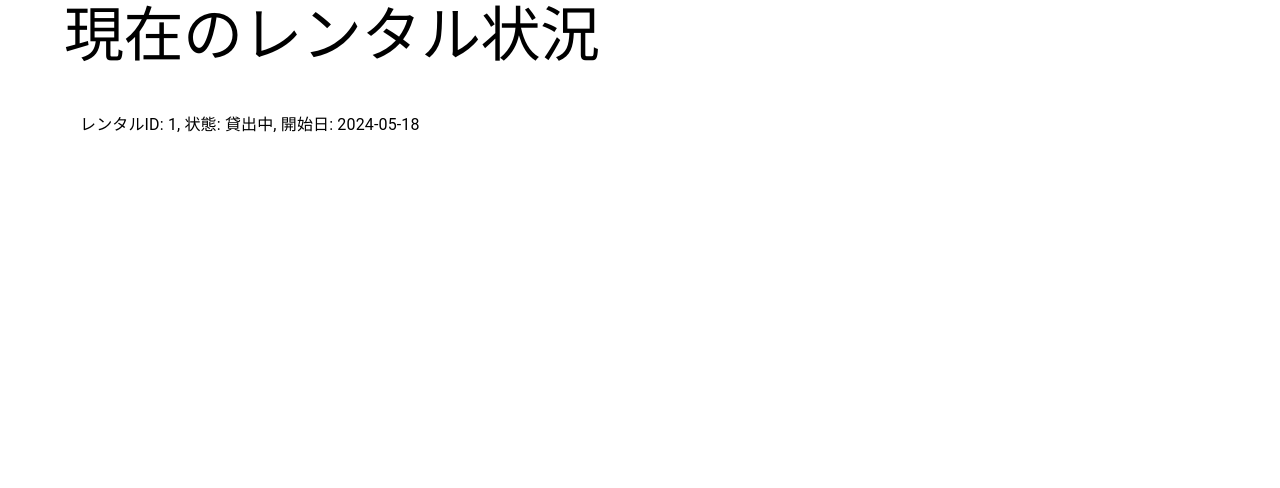
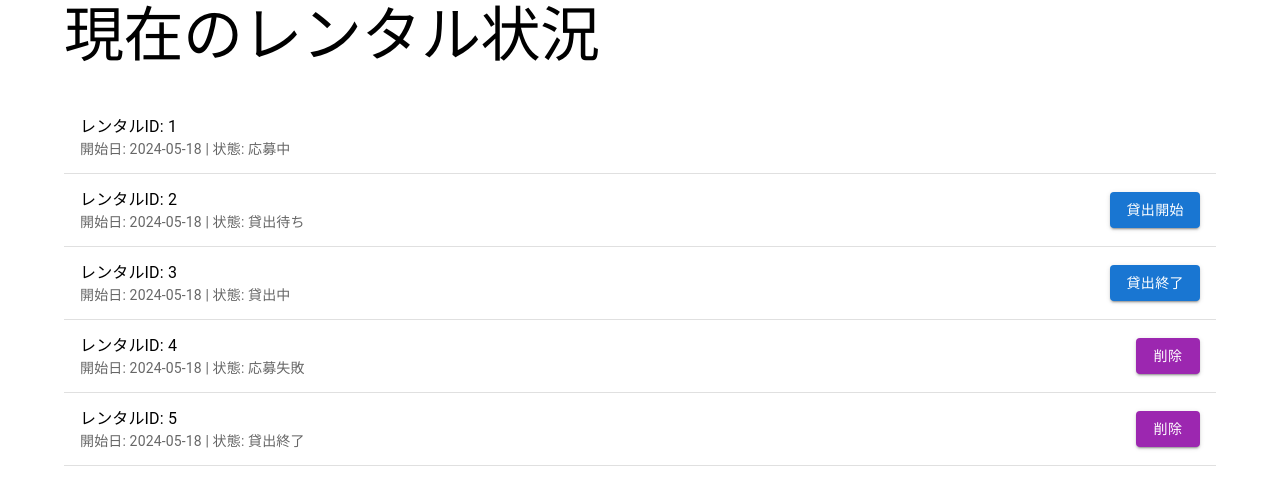
Before and after one commit to kento3485/hackathon_biprogy_2024_5_v2, a React (Create React App) app in the folder my-liff-app/: page /application-status in a window 1280 px wide. Shown: the top 488 px of the page. Built offline with nearby package versions, Linux system fonts and the light colour scheme.

Commit message:
Status change button

```diff
--- a/my-liff-app/src/components/ApplicationStatus.js
+++ b/my-liff-app/src/components/ApplicationStatus.js
@@ -1,16 +1,36 @@
 // src/components/ApplicationStatus.js
-import React from 'react';
-import { Container, Typography, List, ListItem, ListItemText } from '@mui/material';
+import React, { useState } from 'react';
+import { Container, Typography, List, ListItem, ListItemText, Button, Box } from '@mui/material';
 import { applications } from '../data/dummyData';
 
 const ApplicationStatus = () => {
+  const [appData, setAppData] = useState(applications);
+
+  const handleDelete = (rentalId) => {
+    setAppData(appData.filter(app => app.rental_id !== rentalId));
+  };
+
+  const handleStatusChange = (rentalId, newStatus) => {
+    setAppData(appData.map(app => app.rental_id === rentalId ? { ...app, status: newStatus } : app));
+  };
+
   return (
     <Container>
       <Typography variant="h2" gutterBottom>現在のレンタル状況</Typography>
       <List>
-        {applications.map((app, index) => (
-          <ListItem key={index}>
-            <ListItemText primary={`レンタルID: ${app.rental_id}, 状態: ${app.status}, 開始日: ${app.start_date}`} />
+        {appData.map((app) => (
+          <ListItem key={app.rental_id} divider>
+            <ListItemText
+              primary={`レンタルID: ${app.rental_id}`}
+              secondary={`開始日: ${app.start_date} | 状態: ${app.status}`}
+            />
+            {app.status === "応募失敗" || app.status === "貸出終了" ? (
+              <Button variant="contained" color="secondary" onClick={() => handleDelete(app.rental_id)}>削除</Button>
+            ) : app.status === "貸出待ち" ? (
+              <Button variant="contained" color="primary" onClick={() => handleStatusChange(app.rental_id, "貸出中")}>貸出開始</Button>
+            ) : app.status === "貸出中" ? (
+              <Button variant="contained" color="primary" onClick={() => handleStatusChange(app.rental_id, "貸出終了")}>貸出終了</Button>
+            ) : null}
           </ListItem>
         ))}
       </List>
--- a/my-liff-app/src/data/dummyData.js
+++ b/my-liff-app/src/data/dummyData.js
@@ -24,15 +24,40 @@ export const users = [
     // 他のレンタルデータ...
   ];
 
-  export const applications = [
+export const applications = [
     {
       rental_id: 1,
       applicant_id: 1,
       start_date: "2024-05-18",
-      status: "貸出中",
+      status: "応募中", // ステータスを追加
+    },
+    {
+      rental_id: 2,
+      applicant_id: 1,
+      start_date: "2024-05-18",
+      status: "貸出待ち", // ステータスを追加
+    },
+    {
+      rental_id: 3,
+      applicant_id: 1,
+      start_date: "2024-05-18",
+      status: "貸出中", // ステータスを追加
+    },
+    {
+      rental_id: 4,
+      applicant_id: 1,
+      start_date: "2024-05-18",
+      status: "応募失敗", // ステータスを追加
+    },
+    {
+      rental_id: 5,
+      applicant_id: 1,
+      start_date: "2024-05-18",
+      status: "貸出終了", // ステータスを追加
     },
     // 他の応募データ...
   ];
+
 
   export const evaluations = [
     {
```
